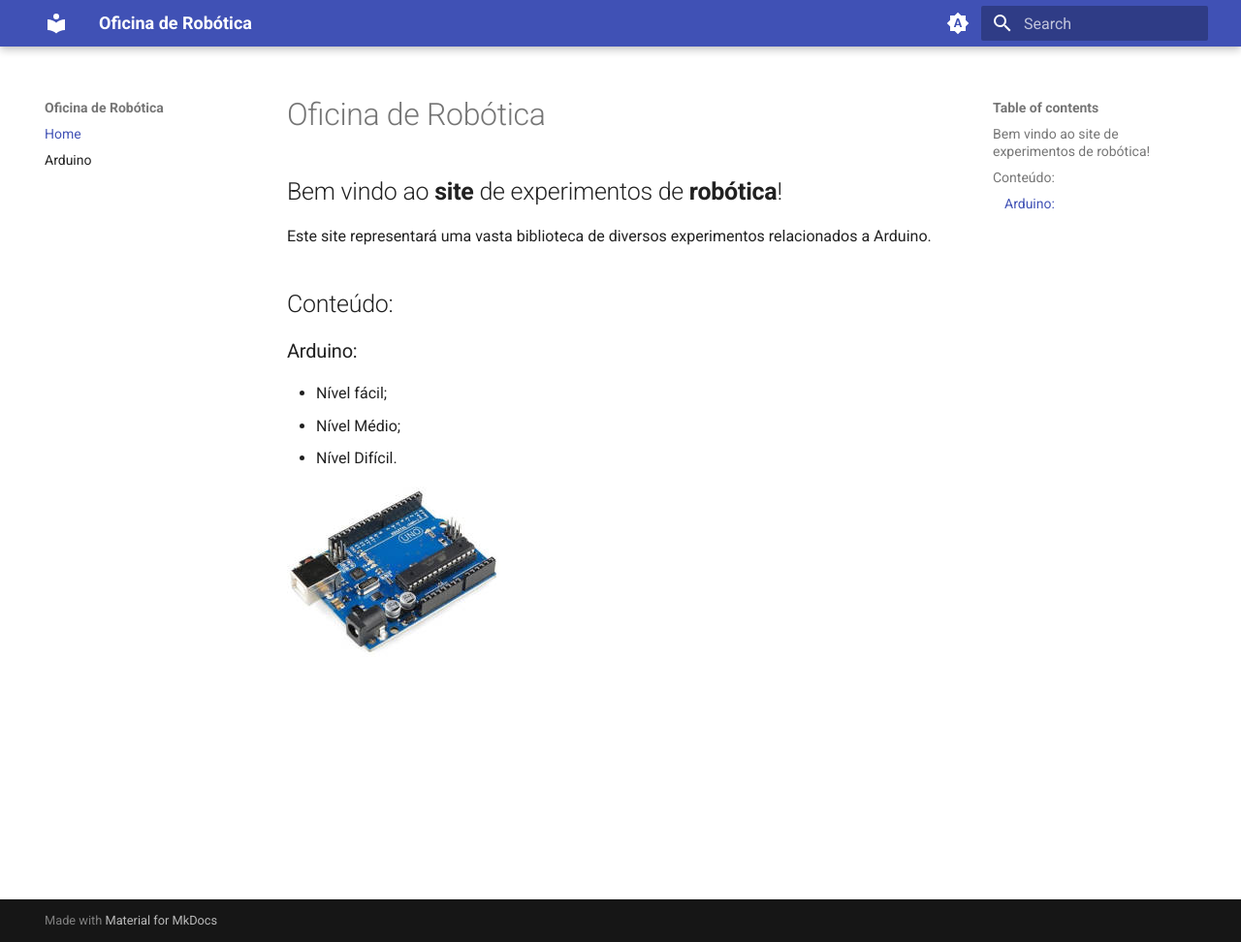
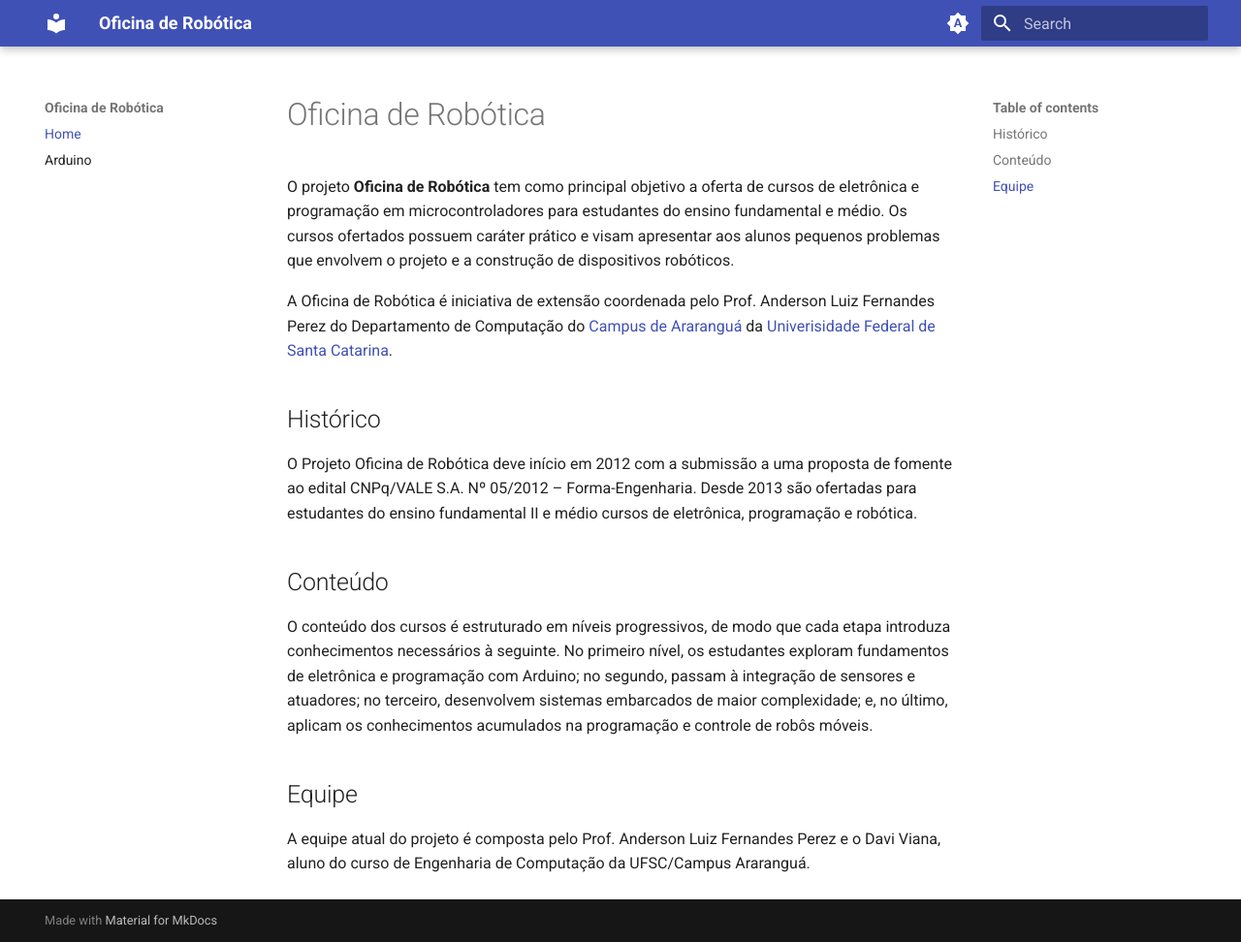
Before and after one commit to LARM-UFSC/oficina-de-robotica-site, an MkDocs documentation site: the page built from docs/index.md, in a window 1280 px wide and 972 px high. Shown: the whole window at 97% size. Built offline with MkDocs 1.6.1 and Material for MkDocs 9.7.7, drawn with Linux system fonts in a browser that asks for light colours.

Commit message:
Ajustes pontuais no arquivo principal

```diff
--- a/docs/index.md
+++ b/docs/index.md
@@ -1,14 +1,17 @@
 # Oficina de Robótica
 
-## Bem vindo ao **site** de experimentos de **robótica**!
+O projeto **Oficina de Robótica** tem como principal objetivo a oferta de cursos de eletrônica e programação em microcontroladores para estudantes do ensino fundamental e médio. Os cursos ofertados possuem caráter prático e visam apresentar aos alunos pequenos problemas que envolvem o projeto e a construção de dispositivos robóticos.
 
-Este site representará uma vasta biblioteca de diversos experimentos relacionados a Arduino.
+A Oficina de Robótica é iniciativa de extensão coordenada pelo Prof. Anderson Luiz Fernandes Perez do Departamento de  Computação do [Campus de Araranguá](ararangua.ufsc.br) da [Univerisidade Federal de Santa Catarina](ufsc.br).
 
-## Conteúdo:
+## Histórico
 
-### Arduino:
-- Nível fácil;
-- Nível Médio;
-- Nível Difícil.
+O Projeto Oficina de Robótica deve início em 2012 com a submissão a uma proposta de fomente ao edital CNPq/VALE S.A. Nº 05/2012 – Forma-Engenharia. Desde 2013 são ofertadas para estudantes do ensino fundamental II e médio cursos de eletrônica, programação e robótica.
 
-![ArduinoUNO](imagens/arduinoUnoJPEG220.jpeg)
+## Conteúdo
+
+O conteúdo dos cursos é estruturado em níveis progressivos, de modo que cada etapa introduza conhecimentos necessários à seguinte. No primeiro nível, os estudantes exploram fundamentos de eletrônica e programação com Arduino; no segundo, passam à integração de sensores e atuadores; no terceiro, desenvolvem sistemas embarcados de maior complexidade; e, no último, aplicam os conhecimentos acumulados na programação e controle de robôs móveis.
+
+## Equipe
+
+A equipe atual do projeto é composta pelo Prof. Anderson Luiz Fernandes Perez e o Davi Viana, aluno do curso de Engenharia de Computação da UFSC/Campus Araranguá.
```
Also changed, not shown: README.md (+2 -2 lines).
